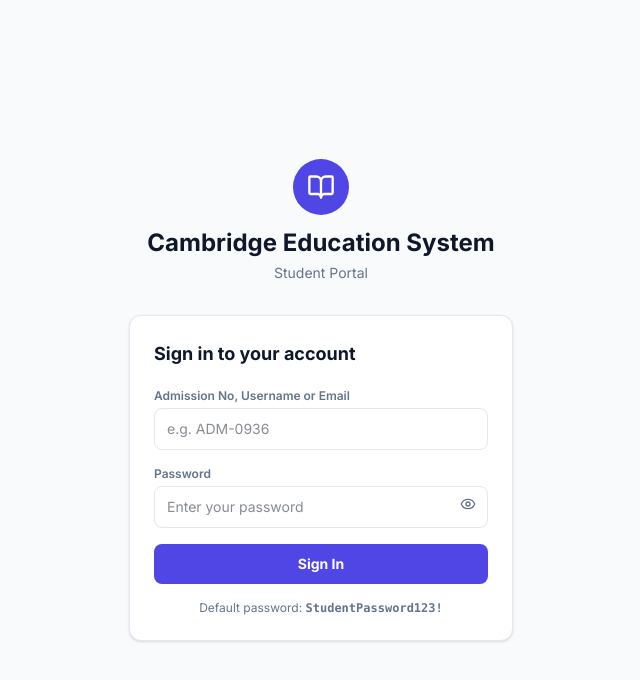
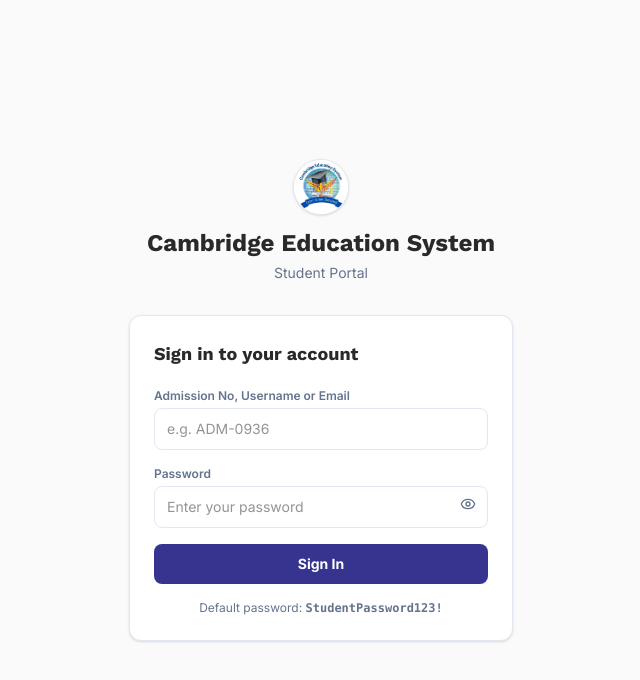
Before and after one commit to ansari-dot/CES, a React (Vite) app in the folder student/: page /login in a window 1280 px wide. Shown: the top 680 px of the page, without its empty margins (319-959 px from the left). Built offline with nearby package versions, Linux system fonts and the light colour scheme.

Commit message:
feat(student): apply CES branding with navy sidebar, yellow hover/selected states and real-time notification toasts

```diff
--- a/student/index.html
+++ b/student/index.html
@@ -4,6 +4,7 @@
 <head>
   <meta charset="UTF-8" />
   <meta name="viewport" content="width=device-width, initial-scale=1.0" />
+    <link rel="icon" type="image/jpeg" href="/logo.jpeg" />
   <title>Cambridge Education System — Student Portal</title>
   <meta name="description"
     content="Student portal for Cambridge Education System  with live classes, timetable, learning resources, assignments, attendance, results, fees, and achievements." />
@@ -15,7 +16,7 @@
   <link rel="preconnect" href="https://fonts.googleapis.com">
   <link rel="preconnect" href="https://fonts.gstatic.com" crossorigin>
   <link
-    href="https://fonts.googleapis.com/css2?family=Inter:wght@300;400;500;600;700;800&family=Nunito:wght@400;600;700;800&display=swap"
+    href="https://fonts.googleapis.com/css2?family=Inter:wght@300;400;500;600;700;800&family=Work+Sans:wght@300;400;500;600;700;800&display=swap"
     rel="stylesheet">
 </head>
 
--- a/student/src/components/dialogs/SetPasswordModal.tsx
+++ b/student/src/components/dialogs/SetPasswordModal.tsx
@@ -133,7 +133,7 @@ export default function SetPasswordModal() {
           <button
             type="submit"
             disabled={saving}
-            className="w-full bg-primary hover:bg-primary/90 text-white text-sm font-semibold py-2.5 rounded-sm transition cursor-pointer disabled:opacity-60"
+            className="w-full bg-primary hover:bg-primary-hover text-white text-sm font-semibold py-2.5 rounded-sm transition cursor-pointer disabled:opacity-60"
           >
             {saving ? 'Saving…' : 'Save password & continue'}
           </button>
--- a/student/src/components/dialogs/SubmitAssignmentModal.tsx
+++ b/student/src/components/dialogs/SubmitAssignmentModal.tsx
@@ -202,7 +202,7 @@ export default function SubmitAssignmentModal({ isOpen, onClose, assignment }: S
             <button
               type="button"
               onClick={onClose}
-              className="px-5 py-2 bg-muted text-foreground text-xs font-bold rounded-sm hover:bg-muted/80 cursor-pointer"
+              className="px-5 py-2 bg-muted text-foreground text-xs font-bold rounded-sm hover:bg-[#ffc53a] cursor-pointer"
             >
               Close
             </button>
--- a/student/src/components/layout/Sidebar.tsx
+++ b/student/src/components/layout/Sidebar.tsx
@@ -59,24 +59,24 @@ export default function Sidebar({ mobileClose, onLogout }: SidebarProps) {
   ];
 
   return (
-    <div className="w-[248px] shrink-0 bg-card border-r border-border flex flex-col h-full select-none">
+    <div className="w-[248px] shrink-0 bg-primary flex flex-col h-full select-none">
       {/* Brand Header */}
-      <div className="flex items-center gap-2.5 px-5 pt-5 pb-4">
-        <div className="w-9 h-9 rounded-md bg-primary flex items-center justify-center text-primary-foreground font-headings font-bold text-lg shadow-sm">
-          N
+      <div className="flex flex-col items-center gap-2.5 px-5 pt-6 pb-5 border-b border-white/15">
+        <div className="w-20 h-20 rounded-full bg-white flex items-center justify-center shadow-md overflow-hidden">
+          <img src="/logo.jpeg" alt="Cambridge Education System logo" className="w-full h-full object-contain" />
         </div>
-        <div>
-          <div className="font-headings font-bold text-foreground text-sm leading-tight">
+        <div className="text-center">
+          <div className="font-headings font-bold text-white text-sm leading-tight">
             Cambridge Education System
           </div>
-          <div className="text-xs text-muted-foreground">
+          <div className="text-xs text-white/70">
             Student Portal
           </div>
         </div>
       </div>
 
       {/* Nav List */}
-      <div className="flex-1 overflow-y-auto px-3 pb-3 flex flex-col gap-0.5">
+      <div className="sidebar-scroll flex-1 overflow-y-auto px-3 pt-3 pb-3 flex flex-col gap-0.5">
         {navItems.map((item) => {
           const Icon = item.icon;
           return (
@@ -87,8 +87,8 @@ export default function Sidebar({ mobileClose, onLogout }: SidebarProps) {
               className={({ isActive }) =>
                 `flex items-center gap-3 px-3 py-2 rounded-md text-sm font-medium transition-colors ${
                   isActive
-                    ? "bg-secondary text-secondary-foreground"
-                    : "text-muted-foreground hover:bg-muted/70 hover:text-foreground"
+                    ? "bg-secondary text-secondary-foreground font-bold shadow-sm"
+                    : "text-white/85 hover:bg-secondary hover:text-secondary-foreground"
                 }`
               }
             >
@@ -110,30 +110,30 @@ export default function Sidebar({ mobileClose, onLogout }: SidebarProps) {
       </div>
 
       {/* Profile Footer */}
-      <div className="p-3 border-t border-border mt-auto">
+      <div className="p-3 border-t border-white/15 mt-auto">
         <NavLink
           to="/student/profile"
           onClick={mobileClose}
-          className="flex items-center gap-2.5 bg-muted rounded-md p-2.5 hover:bg-muted/80 transition"
+          className="group flex items-center gap-2.5 bg-white/10 rounded-md p-2.5 hover:bg-[#ffc53a] transition"
         >
           <img
-            src={profile.avatar || `https://ui-avatars.com/api/?name=${encodeURIComponent(profile.name || 'S')}&background=4f46e5&color=fff`}
+            src={profile.avatar || `https://ui-avatars.com/api/?name=${encodeURIComponent(profile.name || 'S')}&background=36348e&color=fff`}
             alt={profile.name}
-            className="w-9 h-9 rounded-full object-cover border border-border"
+            className="w-9 h-9 rounded-full object-cover border border-white/30"
             onError={(e) => {
-              (e.target as HTMLImageElement).src = `https://ui-avatars.com/api/?name=${encodeURIComponent(profile.name || 'S')}&background=4f46e5&color=fff`;
+              (e.target as HTMLImageElement).src = `https://ui-avatars.com/api/?name=${encodeURIComponent(profile.name || 'S')}&background=36348e&color=fff`;
             }}
           />
           <div className="min-w-0 flex-1">
-            <div className="text-sm font-semibold text-foreground truncate">{profile.name}</div>
-            <div className="text-xs text-muted-foreground">{profile.grade}</div>
+            <div className="text-sm font-semibold text-white group-hover:text-[#1b1a47] truncate">{profile.name}</div>
+            <div className="text-xs text-white/70 group-hover:text-[#1b1a47]/80">{profile.grade}</div>
           </div>
-          <ChevronUp className="w-4 h-4 text-muted-foreground ml-auto" />
+          <ChevronUp className="w-4 h-4 text-white/70 group-hover:text-[#1b1a47] ml-auto" />
         </NavLink>
         {onLogout && (
           <button
             onClick={onLogout}
-            className="mt-2 w-full flex items-center gap-2 px-3 py-2 rounded-md text-xs font-semibold text-muted-foreground hover:bg-error/10 hover:text-error transition cursor-pointer"
+            className="mt-2 w-full flex items-center gap-2 px-3 py-2 rounded-md text-xs font-semibold text-white/80 hover:bg-[#ffc53a] hover:text-[#1b1a47] transition cursor-pointer"
           >
             <LogOut className="w-4 h-4" />
             <span>Sign out</span>
--- a/student/src/components/layout/TopHeader.tsx
+++ b/student/src/components/layout/TopHeader.tsx
@@ -67,7 +67,7 @@ export default function TopHeader({ pageTitle, pageSubtitle, onToggleMobileNav }
           {/* ⌘K Search Input */}
           <button
             onClick={() => setShowSearchModal(true)}
-            className="hidden md:flex items-center gap-2 bg-muted rounded-sm px-3 py-2 text-sm text-muted-foreground w-[220px] lg:w-[240px] text-left hover:bg-muted/80 cursor-pointer transition"
+            className="hidden md:flex items-center gap-2 bg-muted rounded-sm px-3 py-2 text-sm text-muted-foreground w-[220px] lg:w-[240px] text-left hover:bg-[#ffc53a] cursor-pointer transition"
           >
             <Search className="w-4 h-4 stroke-[2.2]" />
             <span>Search lessons, files…</span>
@@ -78,7 +78,7 @@ export default function TopHeader({ pageTitle, pageSubtitle, onToggleMobileNav }
           <div className="relative" ref={tzMenuRef}>
             <button
               onClick={() => setShowTzMenu((prev) => !prev)}
-              className="flex items-center gap-1.5 bg-muted hover:bg-muted/80 border border-border rounded-sm px-2.5 py-2 text-xs font-medium text-foreground transition cursor-pointer"
+              className="flex items-center gap-1.5 bg-muted hover:bg-[#ffc53a] border border-border rounded-sm px-2.5 py-2 text-xs font-medium text-foreground transition cursor-pointer"
               title={`Active Timezone: ${currentTzOption?.label || studentTz} (${timezoneSource === 'manual' ? 'Custom' : 'Auto-detected'})`}
               type="button"
             >
@@ -173,7 +173,7 @@ export default function TopHeader({ pageTitle, pageSubtitle, onToggleMobileNav }
           {/* Notifications Button */}
           <button
             onClick={() => navigate('/student/notifications')}
-            className="relative w-10 h-10 rounded-sm bg-muted flex items-center justify-center text-foreground hover:bg-muted/80 transition cursor-pointer"
+            className="relative w-10 h-10 rounded-sm bg-muted flex items-center justify-center text-foreground hover:bg-[#ffc53a] transition cursor-pointer"
             type="button"
             aria-label="View notifications"
           >
--- a/student/src/index.css
+++ b/student/src/index.css
@@ -1,16 +1,16 @@
 @import "tailwindcss";
 
 @theme {
-  --color-background: #f8fafc;
-  --color-foreground: #0f172a;
+  --color-background: #fafafa;
+  --color-foreground: #292929;
   --color-border: #e2e8f0;
 
-  --color-primary: #4f46e5;
+  --color-primary: #36348e;
   --color-primary-foreground: #ffffff;
-  --color-primary-hover: #4338ca;
+  --color-primary-hover: #ffc53a;
 
-  --color-secondary: #eef2ff;
-  --color-secondary-foreground: #4f46e5;
+  --color-secondary: #ffc53a;
+  --color-secondary-foreground: #1b1a47;
 
   --color-muted: #f1f5f9;
   --color-muted-foreground: #64748b;
@@ -29,10 +29,10 @@
   --color-info: #0284c7;
   --color-info-bg: #e0f2fe;
 
-  --color-navy: #0f172a;
+  --color-navy: #1b1a47;
 
-  --font-headings: 'Inter', sans-serif;
-  --font-sans: 'Inter', 'Nunito', sans-serif;
+  --font-headings: 'Work Sans', sans-serif;
+  --font-sans: 'Inter', 'Work Sans', sans-serif;
 
   --radius-sm: 8px;
   --radius-md: 12px;
@@ -40,11 +40,27 @@
 }
 
 body {
-  background-color: #f8fafc;
-  color: #0f172a;
-  font-family: 'Inter', 'Nunito', sans-serif;
+  background-color: #fafafa;
+  color: #292929;
+  font-family: 'Inter', 'Work Sans', sans-serif;
   -webkit-font-smoothing: antialiased;
   font-feature-settings: "cv02", "cv03", "cv04", "cv11";
+}
+
+/* Brand hover: yellow background takes navy text for readability */
+.hover\:bg-primary-hover:hover {
+  color: #1b1a47;
+}
+
+/* Invisible sidebar scrollbar — scrolls but shows no track or thumb */
+.sidebar-scroll {
+  scrollbar-width: none;
+  -ms-overflow-style: none;
+}
+.sidebar-scroll::-webkit-scrollbar {
+  width: 0;
+  height: 0;
+  background: transparent;
 }
 
 /* Custom scrollbar for clean dashboard view */
--- a/student/src/pages/Assignments.tsx
+++ b/student/src/pages/Assignments.tsx
@@ -123,7 +123,7 @@ export default function Assignments() {
                 className={`text-xs font-bold px-4 py-1.5 rounded-sm transition cursor-pointer ${
                   item.status === 'Pending'
                     ? "bg-primary text-white hover:bg-primary-hover"
-                    : "bg-muted text-foreground hover:bg-muted/80"
+                    : "bg-muted text-foreground hover:bg-[#ffc53a]"
                 }`}
               >
                 {item.status === 'Pending' ? 'Start' : 'View'}
--- a/student/src/pages/Dashboard.tsx
+++ b/student/src/pages/Dashboard.tsx
@@ -163,7 +163,7 @@ export default function Dashboard() {
                   </div>
                   <StatusChip status={item.status} />
                   {item.joinable && (
-                    <button onClick={handleJoinClass} className="text-xs font-semibold bg-muted hover:bg-primary hover:text-white text-muted-foreground px-3 py-1.5 rounded-sm transition cursor-pointer">
+                    <button onClick={handleJoinClass} className="text-xs font-semibold bg-muted hover:bg-[#ffc53a] hover:text-[#1b1a47] text-muted-foreground px-3 py-1.5 rounded-sm transition cursor-pointer">
                       Join
                     </button>
                   )}
--- a/student/src/pages/Login.tsx
+++ b/student/src/pages/Login.tsx
@@ -33,8 +33,8 @@ export default function Login() {
       <div className="w-full max-w-sm">
         {/* Logo / Brand */}
         <div className="flex flex-col items-center mb-8">
-          <div className="w-14 h-14 rounded-full bg-primary flex items-center justify-center mb-3">
-            <BookOpen className="w-7 h-7 text-white" />
+          <div className="w-14 h-14 rounded-full bg-white border border-border flex items-center justify-center mb-3 overflow-hidden shadow-sm">
+            <img src="/logo.jpeg" alt="Cambridge Education System logo" className="w-full h-full object-contain" />
           </div>
           <h1 className="font-headings font-bold text-2xl text-foreground">Cambridge Education System </h1>
           <p className="text-sm text-muted-foreground mt-1">Student Portal</p>
--- a/student/src/pages/Timetable.tsx
+++ b/student/src/pages/Timetable.tsx
@@ -130,7 +130,7 @@ export default function Timetable() {
               ) : (
                 <button
                   onClick={() => setActiveModalLesson(lesson)}
-                  className="w-full bg-muted hover:bg-muted/80 text-foreground py-2 text-xs font-bold rounded-sm transition text-center cursor-pointer"
+                  className="w-full bg-muted hover:bg-[#ffc53a] text-foreground py-2 text-xs font-bold rounded-sm transition text-center cursor-pointer"
                 >
                   Details
                 </button>
```
Also changed, not shown: student/src/components/layout/PortalLayout.tsx (+15 -1 lines), 1 other file (tests, documents, lock files or other folders).
